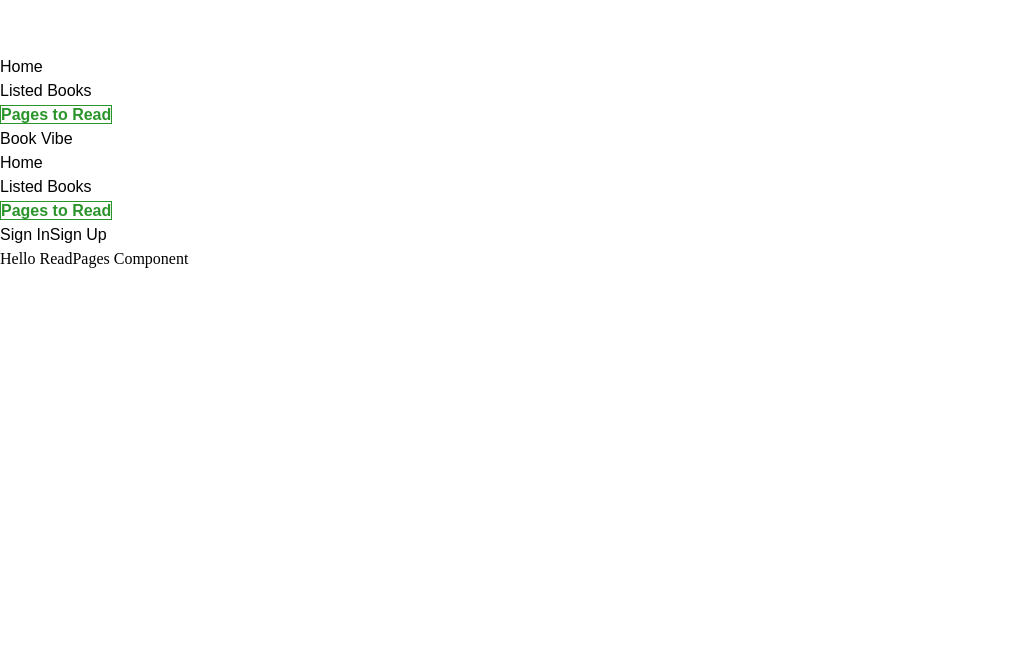
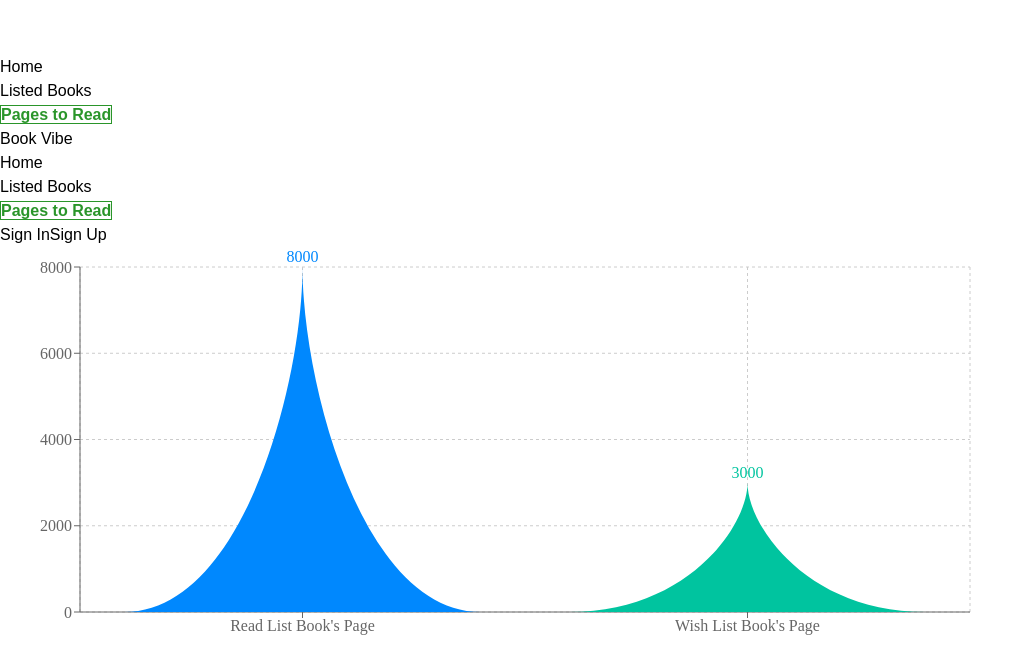
Before and after one commit to codersabbir1/Book-Review-Application, a React (Vite) app: page /read-pages in a window 1280 px wide. Shown: the part 1225-1872 px from the top of the page, without its empty margins (0-1034 px from the left). Before the commit the page ends 1496 px from the top, so only its background shows below. Built offline with nearby package versions, Linux system fonts and the light colour scheme.

Commit message:
added a custom barchart on read pages

```diff
--- /dev/null
+++ b/src/components/CustomChart/CustomChart.jsx
@@ -0,0 +1,71 @@
+/* eslint-disable react/prop-types */
+import { BarChart, Bar, Cell, XAxis, YAxis, CartesianGrid } from "recharts";
+
+const colors = ["#0088FE", "#00C49F", "#FFBB28", "#FF8042", "red", "pink"];
+
+const data = [
+  {
+    name: "Read List Book's Page",
+    uv: 8000,
+    pv: 2400,
+    amt: 2400,
+  },
+  {
+    name: "Wish List Book's Page",
+    uv: 3000,
+    pv: 1398,
+    amt: 2210,
+  },
+];
+
+const getPath = (x, y, width, height) => {
+  return `M${x},${y + height}C${x + width / 3},${y + height} ${x + width / 2},${
+    y + height / 3
+  }
+  ${x + width / 2}, ${y}
+  C${x + width / 2},${y + height / 3} ${x + (2 * width) / 3},${y + height} ${
+    x + width
+  }, ${y + height}
+  Z`;
+};
+
+const TriangleBar = (props) => {
+  const { fill, x, y, width, height } = props;
+
+  return <path d={getPath(x, y, width, height)} stroke="none" fill={fill} />;
+};
+
+export default function CustomChart() {
+  return (
+    <div className="py-20 px-5 rounded-lg bg-gray-200">
+      <BarChart
+        width={1000}
+        height={400}
+        data={data}
+        margin={{
+          top: 20,
+          right: 30,
+          left: 20,
+          bottom: 5,
+        }}
+      >
+        <CartesianGrid strokeDasharray="3 3" />
+        <XAxis dataKey="name" />
+        <YAxis />
+        <Bar
+          dataKey="uv"
+          fill="#8884d8"
+          shape={<TriangleBar />}
+          label={{ position: "top" }}
+        >
+          {data.map((entry, index) => (
+            <Cell key={`cell-${index}`} fill={colors[index % 20]} />
+          ))}
+        </Bar>
+      </BarChart>
+    </div>
+  );
+}
+
+CustomChart.demoUrl =
+  "https://codesandbox.io/s/bar-chart-with-customized-shape-dusth";
--- a/src/pages/ReadPages/ReadPages.jsx
+++ b/src/pages/ReadPages/ReadPages.jsx
@@ -1,7 +1,9 @@
+import CustomChart from "../../components/CustomChart/CustomChart";
+
 function ReadPages() {
   return (
-    <div className="container mx-auto px-4">
-      <h1 className="text-3xl py-10 text-center">Hello ReadPages Component</h1>
+    <div className="container mx-auto px-4 py-10 text-center flex justify-center items-center">
+      <CustomChart />
     </div>
   );
 }
```
